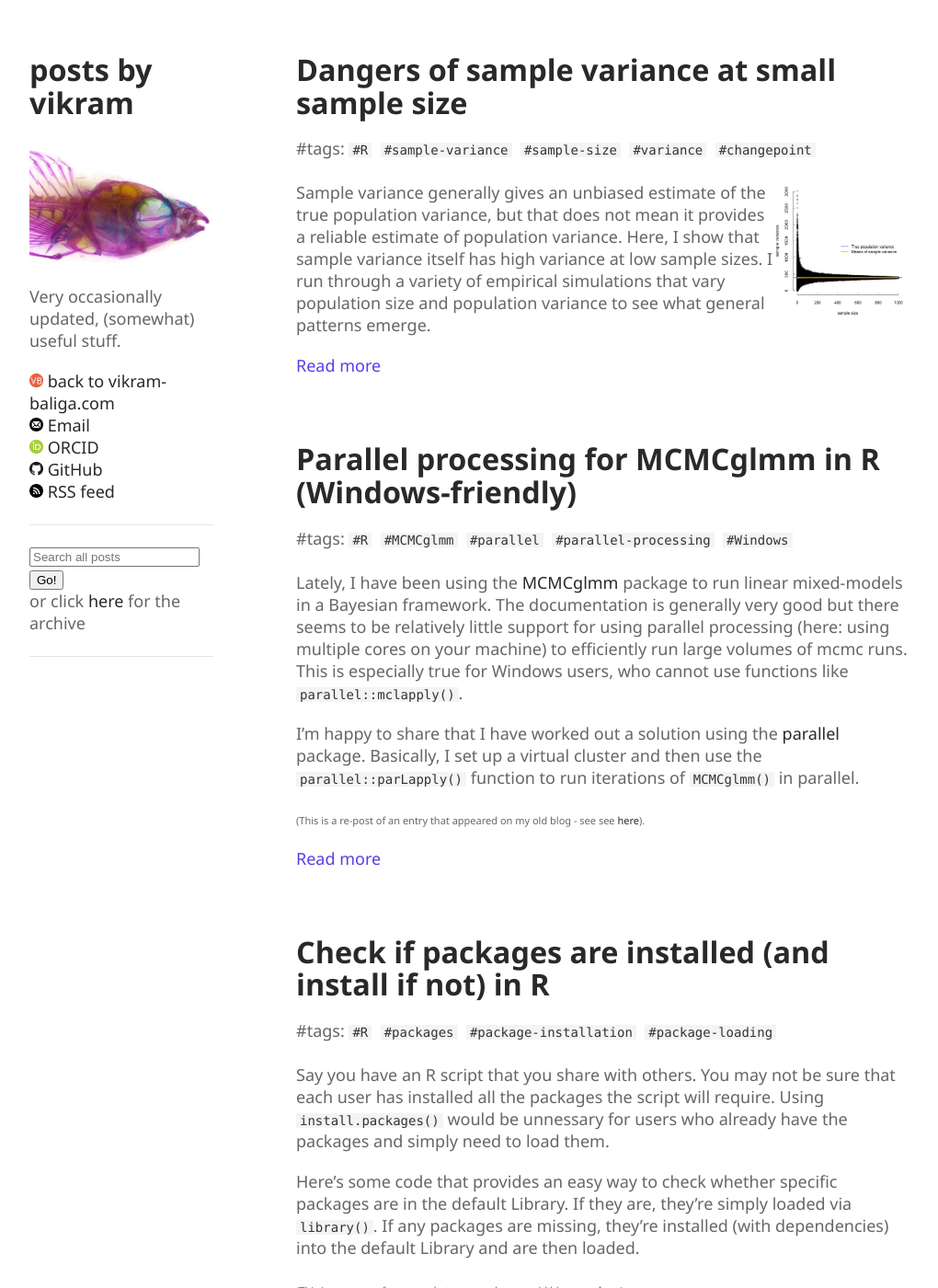
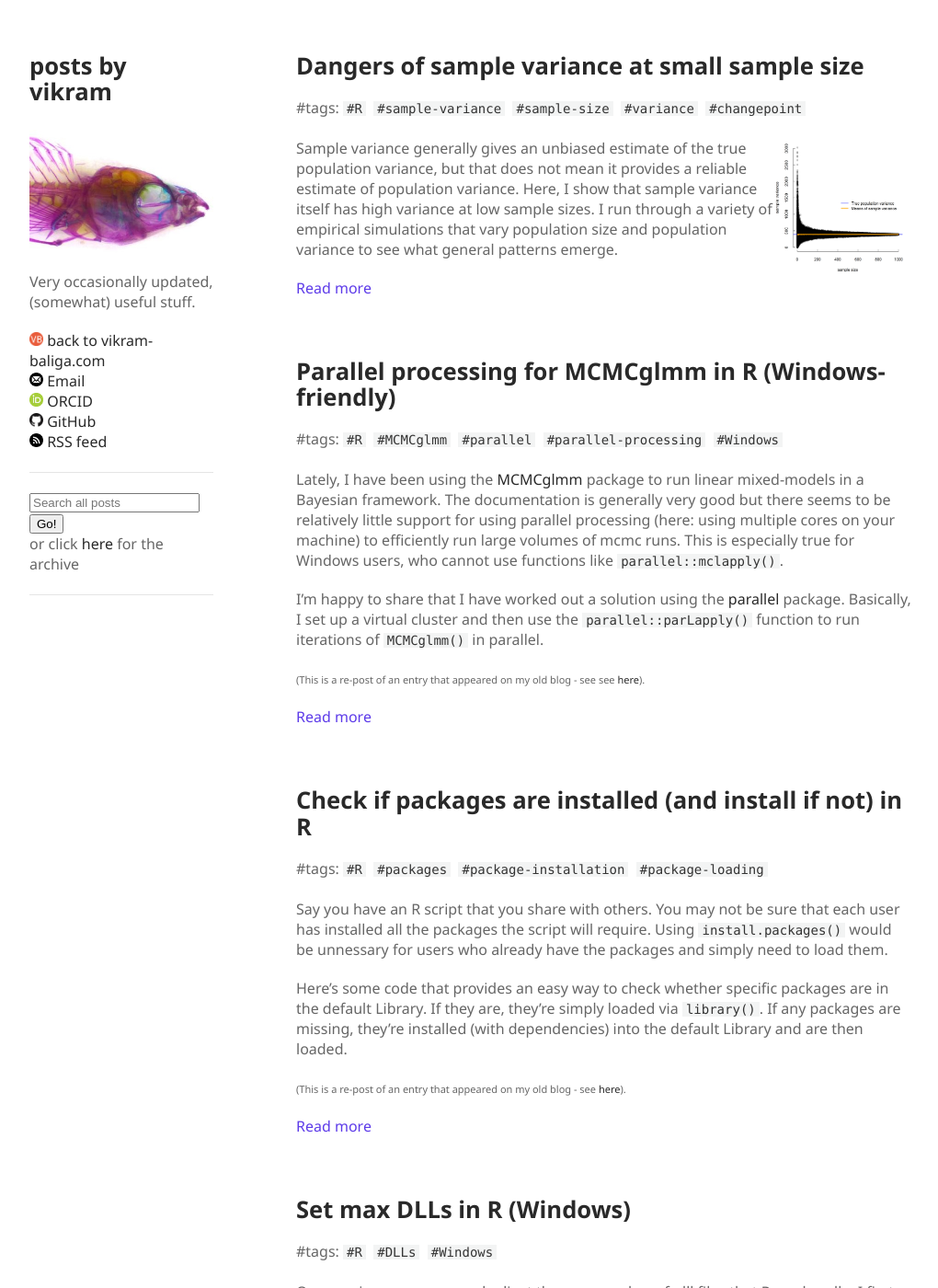
Before and after one commit to vbaliga/vbaliga.github.io, a Jekyll site: the page built from index.html, in a window 1280 px wide and 1400 px high. Shown: the whole window at 92% size, without its empty margins (128-1148 px from the left). Built offline with Jekyll 4.4.1, drawn with Linux system fonts in a browser that asks for light colours; a script that is not in the unit is left out.

Commit message:
Update style.css

```diff
--- a/assets/css/style.css
+++ b/assets/css/style.css
@@ -305,7 +305,7 @@
 body {
   background-color: #fff;
   padding: 50px;
-  font: 1.125em "Segoe UI", Helvetica, Arial, sans-serif;
+  font: 1em "Segoe UI", Helvetica, Arial, sans-serif;
   color: #666666;
   font-weight: 400;
 }
@@ -329,7 +329,7 @@ h1, h2, h3 {
 }
 
 h1 {
-  font-size: 1.8em;
+  font-size: 1.6em;
   overflow-wrap: break-word;
   font-weight: 700;
 }
```
